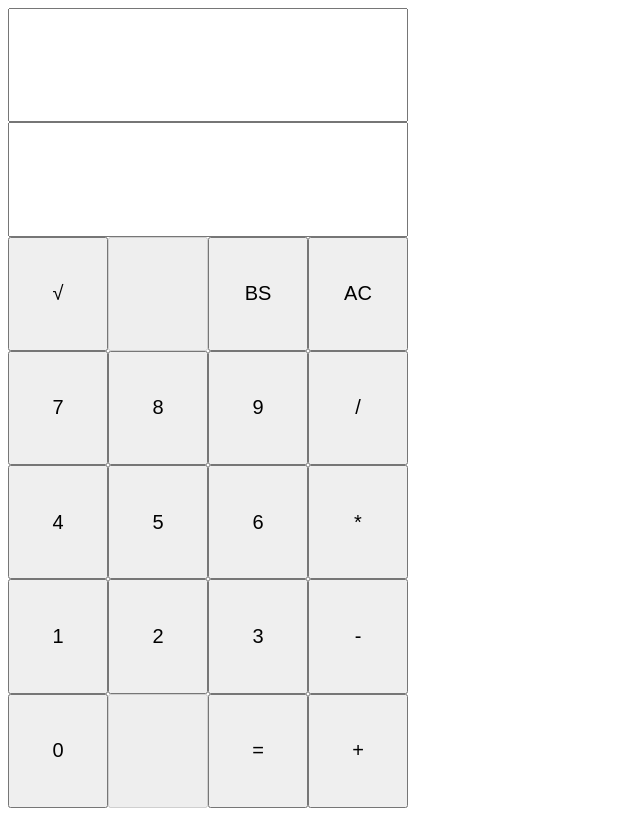
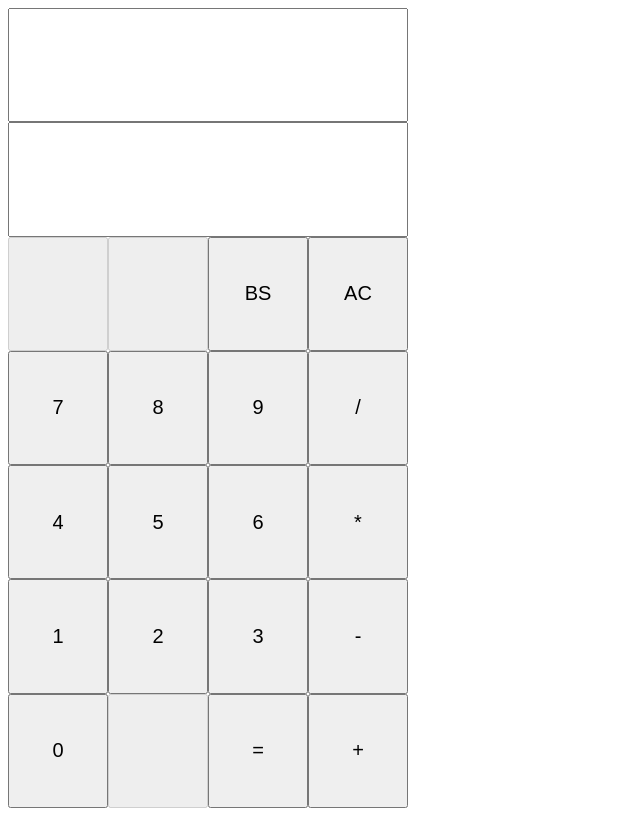
Before and after one commit to kobakazu0429/calculator-lessons, a plain HTML site: page 00_完成形/index.html in a window 1280 px wide. Shown: the whole page, without its empty margins (0-640 px from the left). Drawn offline with Linux system fonts and the light colour scheme.

Commit message:
remove root button

```diff
--- a/00_完成形/index.html
+++ b/00_完成形/index.html
@@ -33,7 +33,7 @@
     <div class="calculator">
       <input class="result" />
       <input readonly class="formula" />
-      <button>√</button>
+      <button disabled></button>
       <button disabled></button>
       <button>BS</button>
       <button>AC</button>
```
